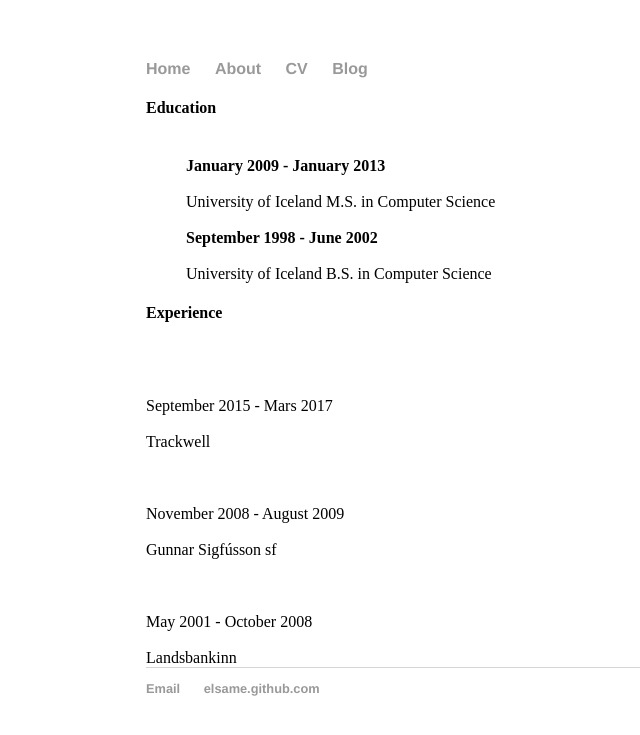
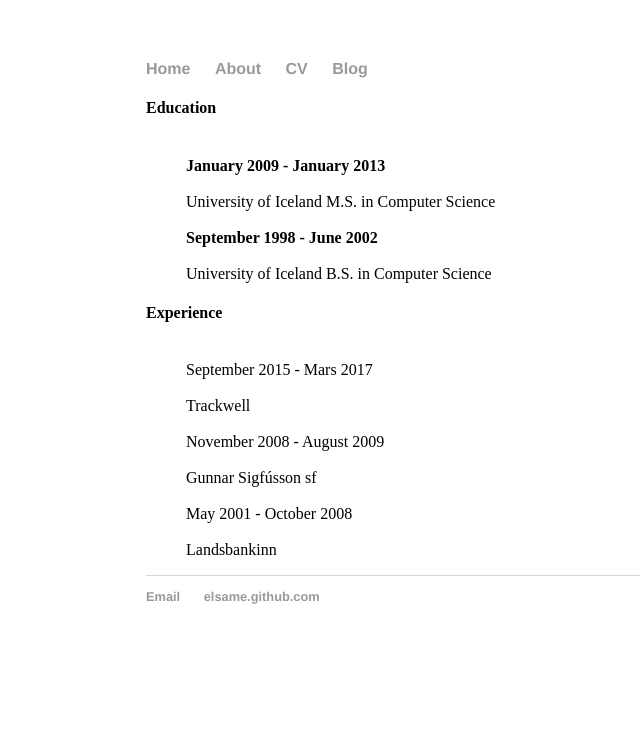
Before and after one commit to elsame/elsame.github.io, a Jekyll site: the page built from cv/index.html, in a window 1280 px wide. Shown: the top 735 px of the page, without its empty margins (46-686 px from the left). Built offline with Jekyll 4.4.1, drawn with Linux system fonts in a browser that asks for light colours.

Commit message:
Update index.html

```diff
--- a/cv/index.html
+++ b/cv/index.html
@@ -16,13 +16,17 @@ title: CV
 	</ul>
 
 	<h4>Experience</h4>
-	<br></br>
+	<ul style="list-style-type:none">
+		<li>
 			<br>September 2015 - Mars 2017</br>
 			<br>Trackwell</br>
-	<br></br>
+		</li>
+		<li>
 			<br>November 2008 - August 2009</br>
 			<br>Gunnar Sigfússon sf </br>
-	<br></br>
+		</li>
+		<li>
 			<br>May 2001 - October 2008</br>
 			<br>Landsbankinn</br>
+		</li>
 </div><!-- /.blurb -->
```
Lines whose indentation alone changed are shown as unchanged.
